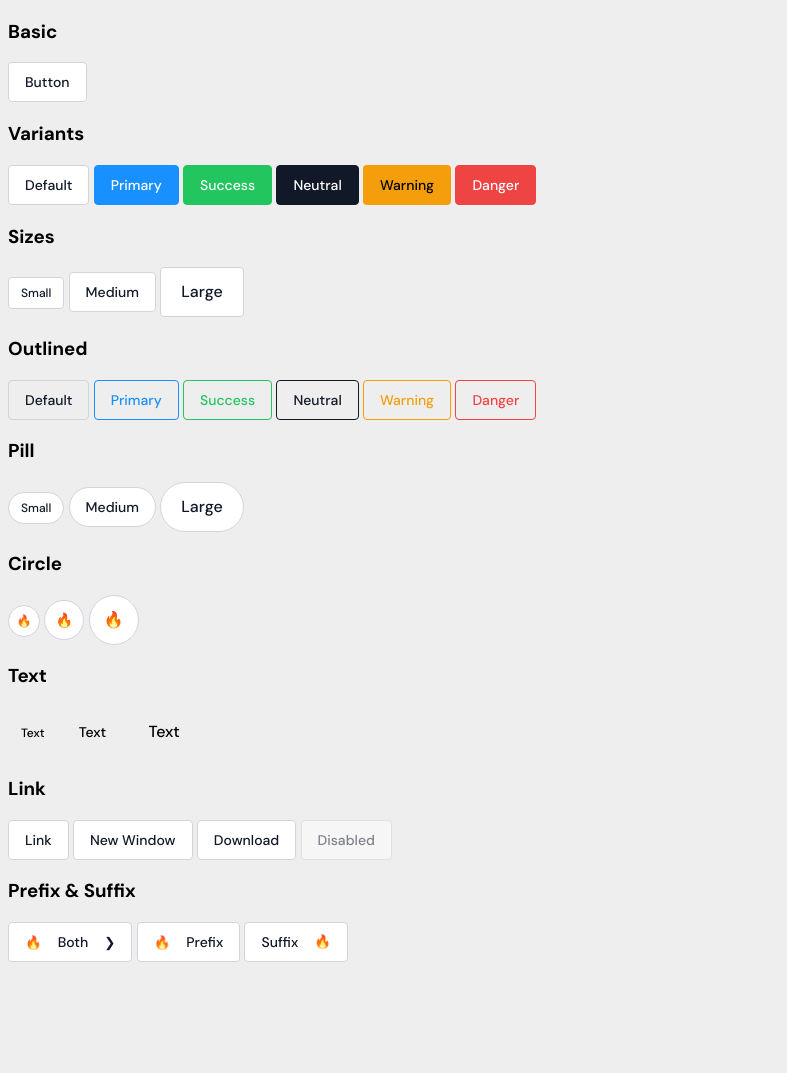
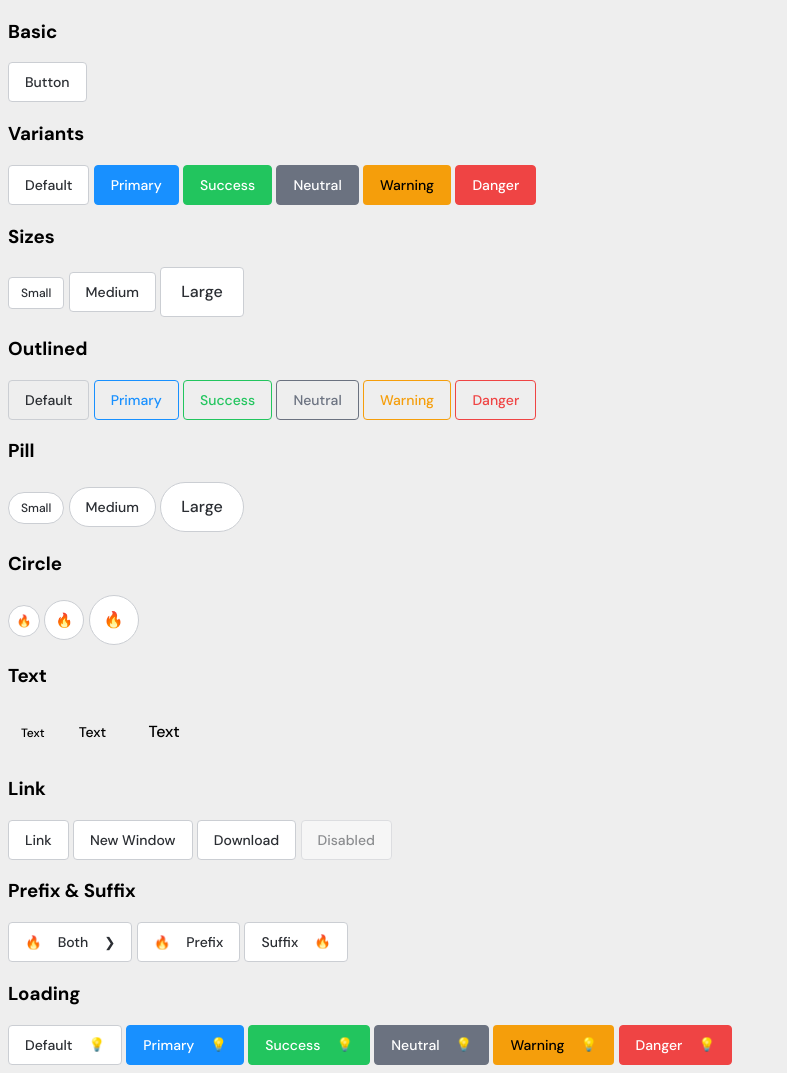
Before and after one commit to sivanargana/lit, a website built with Vite: page index.html in a window 1280 px wide. Shown: the whole page, without its empty margins (0-787 px from the left). Before the commit the page ends 970 px from the top, so only its background shows below. Built offline with nearby package versions, Linux system fonts and the light colour scheme.

Commit message:
new changes

```diff
--- a/index.html
+++ b/index.html
@@ -61,5 +61,13 @@
     <span slot="suffix">🔥</span>
   </msr-button>
   <a href="" target=""></a>
+      <h3>Loading</h3>
+
+      <msr-button variant="default" loading>Default</msr-button>
+<msr-button variant="primary" loading>Primary</msr-button>
+<msr-button variant="success" loading>Success</msr-button>
+<msr-button variant="neutral" loading>Neutral</msr-button>
+<msr-button variant="warning" loading>Warning</msr-button>
+<msr-button variant="danger" loading>Danger</msr-button>
 </body>
 </html>
--- a/src/button/button.style.ts
+++ b/src/button/button.style.ts
@@ -11,29 +11,24 @@ background-color:transparent;
   border-radius:4px;
   text-decoration:none;
   box-sizing:border-box;
+  cursor:pointer;
   }
-
-
   .btn.btn--small{
   min-height:32px;
   }
   .btn.btn--medium{
   min-height:40px;
   }
-
   .btn.btn--large{
   min-height:50px;
   }
-
-
-
   .btn .btn__label{
   display:inline-block;
   line-height:1;
   font-weight:500;
-font-family:var(--font-family)
+  font-family:var(--msr-font-family);
+  color:currentColor;
   }
-
   .btn.btn--medium .btn__label{
   font-size:14px;
   padding:0 1rem;
@@ -46,9 +41,6 @@ padding:0 0.75rem;
   font-size:16px;
   padding:0 1.25rem;
   }
-
-
-
   .btn.btn--medium.btn--has-prefix{
   padding-left:1rem;
   }
@@ -58,99 +50,97 @@ padding-left:0.75rem;
   .btn.btn--large.btn--has-prefix{
   padding-left:1.25rem;
   }
-.btn.btn--medium.btn--has-suffix{
+  .btn.btn--medium.btn--has-suffix,.btn.btn--medium.btn--loading{
   padding-right:1rem;
   }
-.btn.btn--small.btn--has-suffix{
+  .btn.btn--small.btn--has-suffix,.btn.btn--small.btn--loading{
   padding-right:0.75rem;
   }
-.btn.btn--large.btn--has-suffix{
+  .btn.btn--large.btn--has-suffix,.btn.btn--large.btn--loading{
   padding-right:1.25rem;
   }
-
   .btn.btn--pill{
   border-radius:9999px
   }
-
   .btn.btn--circle{
   border-radius:9999px
   }
-
   .btn.btn--small.btn--circle{
   width:32px;
   }
   .btn.btn--medium.btn--circle{
   width:40px;
   }
-
   .btn.btn--large.btn--circle{
   width:50px;
   }
-
   .btn.btn--default{
-background-color:var(--foreground);
-border-color:var(--border);
-color:var(--text);
+  background-color:var(--msr-color-foreground);
+  border-color:var(--msr-color-gray-300);
+  color:var(--msr-color-gray-900);
+  }
+    .btn.btn--default:hover{
+    background-color:var(--msr-color-primary-50);
+    border-color:var(--msr-color-primary-400);
+    color:var(--msr-color-primary-900);
     }
   .btn.btn--primary{
-background-color:var(--primary);
-border-color:var(--primary);
+  background-color:var(--msr-color-primary-500);
+  border-color:var(--msr-color-primary-500);
   color:white;
   }
   .btn.btn--success{
-background-color:var(--success);
-border-color:var(--success);
+  background-color:var(--msr-color-green-500);
+  border-color:var(--msr-color-green-500);
   color:white;
   }
   .btn.btn--neutral{
-background-color:var(--neutral);
-border-color:var(--neutral);
+  background-color:var(--msr-color-gray-500);
+  border-color:var(--msr-color-gray-500);
   color:white;
   }
   .btn.btn--warning{
-background-color:var(--warning);
-background-color:var(--warning);
+  background-color:var(--msr-color-amber-500);
+  background-color:var(--msr-color-amber-500);
   color:black;
   }
   .btn.btn--danger{
-background-color:var(--danger);
-border-color:var(--danger);
+  background-color:var(--msr-color-red-500);
+  border-color:var(--msr-color-red-500);
   color:white;
   }
   .btn.btn--default.btn--outline{
   background-color:transparent;
-border-color:var(--border);
-color:var(--text);
+  border-color:var(--msr-color-gray-300);
+  color:var(--msr-color-gray-900);
   }
   .btn.btn--primary.btn--outline{
   background-color:transparent;
-border-color:var(--primary);
-color:var(--primary);
+  border-color:var(--msr-color-primary-500);
+  color:var(--msr-color-primary-500);
   }
   .btn.btn--success.btn--outline{
   background-color:transparent;
-border-color:var(--success);
-color:var(--success);
+  border-color:var(--msr-color-green-500);
+  color:var(--msr-color-green-500);
   }
   .btn.btn--neutral.btn--outline{
   background-color:transparent;
-border-color:var(--neutral);
-color:var(--neutral);
+  border-color:var(--msr-color-gray-500);
+  color:var(--msr-color-gray-500);
   }
   .btn.btn--warning.btn--outline{
   background-color:transparent;
-border-color:var(--warning);
-color:var(--warning);
+  border-color:var(--msr-color-amber-500);
+  color:var(--msr-color-amber-500);
   }
   .btn.btn--danger.btn--outline{
   background-color:transparent;
-border-color:var(--danger);
-color:var(--danger);
+  border-color:var(--msr-color-red-500);
+  color:var(--msr-color-red-500);
   }
-
   .btn.btn--disabled{
   opacity:0.5;
   pointer-events:none;
   }
-
 `;
--- a/src/button/button.ts
+++ b/src/button/button.ts
@@ -57,7 +57,7 @@ export class Button extends LitElement {
       ><slot name="prefix" class="btn__prefix" @slotchange=${(e: any) => this.hasPrefix = this.checkSlot(e)}></slot>
         <slot class="btn__label" @slotchange=${(e: any) => this.hasLabel = this.checkSlot(e)}></slot>
         <slot name="suffix" class="btn__suffix" @slotchange=${(e: any) => this.hasSuffix = this.checkSlot(e)}></slot>
-         ${this.loading ? html`loading...` : nothing}
+         ${this.loading ? html`💡` : nothing}
        </${tag}>
     `;
   }
--- a/src/index.css
+++ b/src/index.css
@@ -5,13 +5,74 @@
     background-color: #eee;
  }
 :root{
-    --font-family:"DM Sans", sans-serif;
-    --foreground:white;
-    --text:#111827;
-    --primary:#1890ff;
-    --success:#22c55e;
-    --neutral:#111827;
-    --warning:#f59e0b;
-    --danger:#ef4444;
-    --border:#d1d5db;
+    --msr-font-family:"DM Sans", sans-serif;
+    --msr-color-foreground:white;
+    --msr-color-background:black;
+
+
+  --msr-color-primary: #1890ff;
+  --msr-color-primary-50:  color-mix(in srgb, white 95%, var(--msr-color-primary));
+  --msr-color-primary-100: color-mix(in srgb, white 90%, var(--msr-color-primary));
+  --msr-color-primary-200: color-mix(in srgb, white 80%, var(--msr-color-primary));
+  --msr-color-primary-300: color-mix(in srgb, white 65%, var(--msr-color-primary));
+  --msr-color-primary-400: color-mix(in srgb, white 45%, var(--msr-color-primary));
+  --msr-color-primary-500: var(--msr-color-primary);
+  --msr-color-primary-600: color-mix(in srgb, black 15%, var(--msr-color-primary));
+  --msr-color-primary-700: color-mix(in srgb, black 30%, var(--msr-color-primary));
+  --msr-color-primary-800: color-mix(in srgb, black 45%, var(--msr-color-primary));
+  --msr-color-primary-900: color-mix(in srgb, black 60%, var(--msr-color-primary));
+  --msr-color-primary-950: color-mix(in srgb, black 80%, var(--msr-color-primary));
+
+
+  --msr-color-gray: #6b7280;
+   --msr-color-gray-50:  color-mix(in srgb, white 95%, var(--msr-color-gray));
+  --msr-color-gray-100: color-mix(in srgb, white 90%, var(--msr-color-gray));
+  --msr-color-gray-200: color-mix(in srgb, white 80%, var(--msr-color-gray));
+  --msr-color-gray-300: color-mix(in srgb, white 65%, var(--msr-color-gray));
+  --msr-color-gray-400: color-mix(in srgb, white 45%, var(--msr-color-gray));
+  --msr-color-gray-500: var(--msr-color-gray);
+  --msr-color-gray-600: color-mix(in srgb, black 15%, var(--msr-color-gray));
+  --msr-color-gray-700: color-mix(in srgb, black 30%, var(--msr-color-gray));
+  --msr-color-gray-800: color-mix(in srgb, black 45%, var(--msr-color-gray));
+  --msr-color-gray-900: color-mix(in srgb, black 60%, var(--msr-color-gray));
+  --msr-color-gray-950: color-mix(in srgb, black 80%, var(--msr-color-gray));
+
+  --msr-color-red: #ef4444;
+  --msr-color-red-50:  color-mix(in srgb, white 95%, var(--msr-color-red));
+  --msr-color-red-100: color-mix(in srgb, white 90%, var(--msr-color-red));
+  --msr-color-red-200: color-mix(in srgb, white 80%, var(--msr-color-red));
+  --msr-color-red-300: color-mix(in srgb, white 65%, var(--msr-color-red));
+  --msr-color-red-400: color-mix(in srgb, white 45%, var(--msr-color-red));
+  --msr-color-red-500: var(--msr-color-red);
+  --msr-color-red-600: color-mix(in srgb, black 15%, var(--msr-color-red));
+  --msr-color-red-700: color-mix(in srgb, black 30%, var(--msr-color-red));
+  --msr-color-red-800: color-mix(in srgb, black 45%, var(--msr-color-red));
+  --msr-color-red-900: color-mix(in srgb, black 60%, var(--msr-color-red));
+  --msr-color-red-950: color-mix(in srgb, black 80%, var(--msr-color-red));
+
+  --msr-color-green: #22c55e;
+  --msr-color-green-50:  color-mix(in srgb, white 95%, var(--msr-color-green));
+  --msr-color-green-100: color-mix(in srgb, white 90%, var(--msr-color-green));
+  --msr-color-green-200: color-mix(in srgb, white 80%, var(--msr-color-green));
+  --msr-color-green-300: color-mix(in srgb, white 65%, var(--msr-color-green));
+  --msr-color-green-400: color-mix(in srgb, white 45%, var(--msr-color-green));
+  --msr-color-green-500: var(--msr-color-green);
+  --msr-color-green-600: color-mix(in srgb, black 15%, var(--msr-color-green));
+  --msr-color-green-700: color-mix(in srgb, black 30%, var(--msr-color-green));
+  --msr-color-green-800: color-mix(in srgb, black 45%, var(--msr-color-green));
+  --msr-color-green-900: color-mix(in srgb, black 60%, var(--msr-color-green));
+  --msr-color-green-950: color-mix(in srgb, black 80%, var(--msr-color-green));
+
+  --msr-color-amber: #f59e0b;
+  --msr-color-amber-50:  color-mix(in srgb, white 95%, var(--msr-color-amber));
+  --msr-color-amber-100: color-mix(in srgb, white 90%, var(--msr-color-amber));
+  --msr-color-amber-200: color-mix(in srgb, white 80%, var(--msr-color-amber));
+  --msr-color-amber-300: color-mix(in srgb, white 65%, var(--msr-color-amber));
+  --msr-color-amber-400: color-mix(in srgb, white 45%, var(--msr-color-amber));
+  --msr-color-amber-500: var(--msr-color-amber);
+  --msr-color-amber-600: color-mix(in srgb, black 15%, var(--msr-color-amber));
+  --msr-color-amber-700: color-mix(in srgb, black 30%, var(--msr-color-amber));
+  --msr-color-amber-800: color-mix(in srgb, black 45%, var(--msr-color-amber));
+  --msr-color-amber-900: color-mix(in srgb, black 60%, var(--msr-color-amber));
+  --msr-color-amber-950: color-mix(in srgb, black 80%, var(--msr-color-amber));
 }
```
Also changed, not shown: src/button copy/button.style.ts (deleted, +0 -96 lines), src/button copy/button.ts (deleted, +0 -89 lines). Lines whose indentation alone changed are shown as unchanged.
